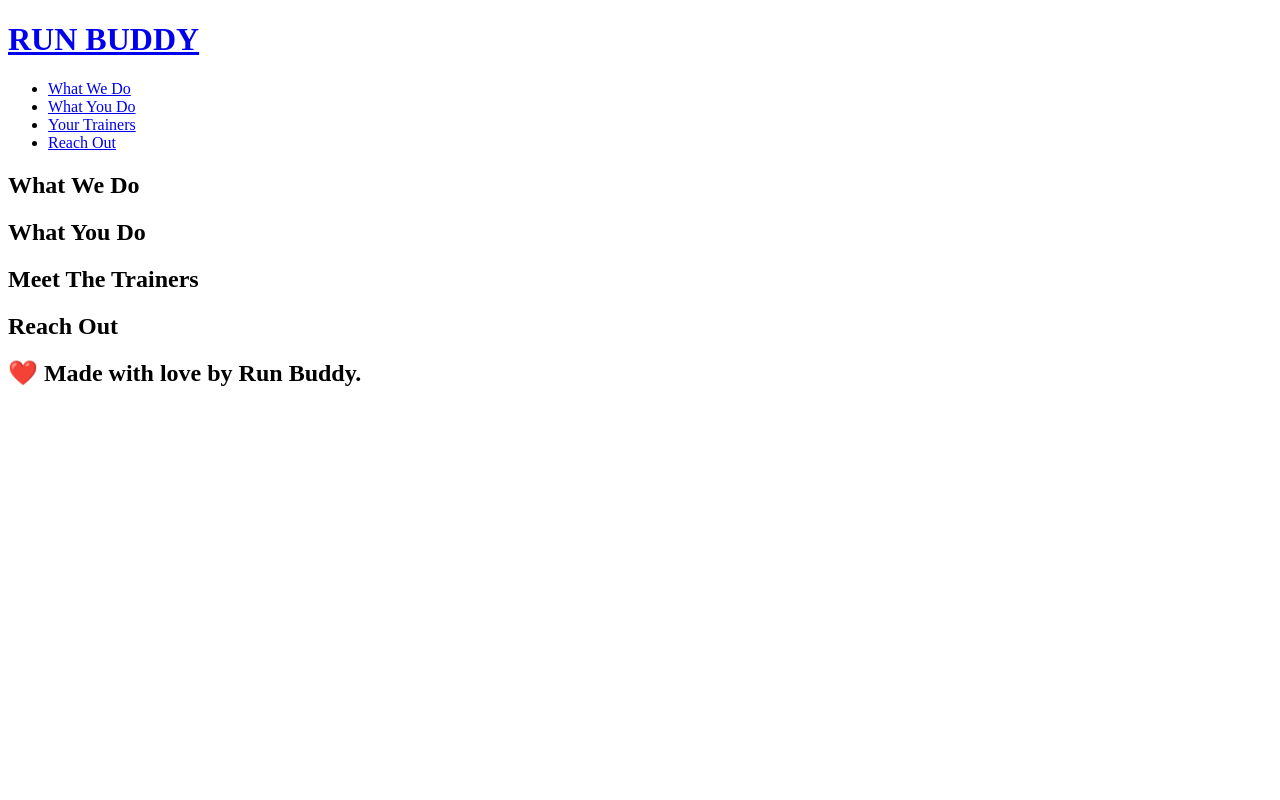
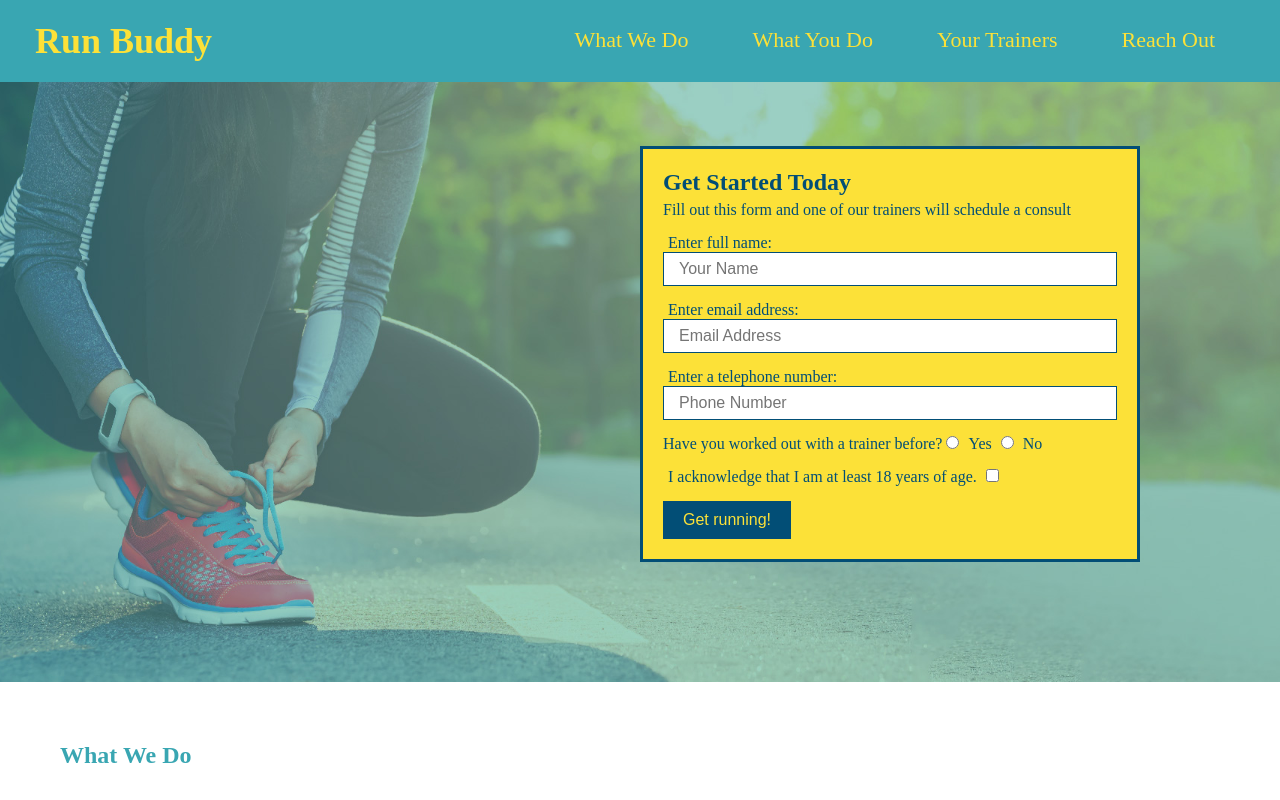
Before and after one commit to megan-greene/run-buddy, a plain HTML site: page index.html in a window 1280 px wide. Shown: the top 800 px of the page. Drawn offline with Linux system fonts and the light colour scheme.

Commit message:
added hero form

```diff
--- /dev/null
+++ b/assets/css/style.css
@@ -0,0 +1,101 @@
+* {
+  margin: 0;
+  padding: 0;
+  box-sizing: border-box;
+}
+header h1 {
+    font-weight: bold;
+    font-size: 36px;
+    color: #fce138;
+    margin: 0;
+    display: inline;
+  }
+body {
+  color: #39a6b2
+}
+
+header a {
+    color: #fce138;
+    text-decoration: none;
+  }
+header {
+  padding: 20px 35px;
+  background-color: #39a6b2
+}
+header nav {
+  float: right;
+  margin: 7px 0;
+}
+header nav ul li {
+  display: inline;
+}
+header nav ul li a {
+  margin: 0 30px;
+  font-weight: lighter;
+  font-size: 22px;
+}
+footer {
+  background: #fce138;
+  width: 100%;
+  padding: 40px 35px;
+}
+footer h2 {
+  display: inline;
+  color: #024e76;
+  font-size: 30px;
+  margin: 0;
+}
+footer div {
+  float: right;
+  line-height: 1.5;
+  text-align: right;
+}
+footer a {
+  color: #024e76;
+}
+section {
+  padding: 60px;
+}
+.hero {
+  background-image: url("../images/hero-bg.jpg");
+  height: 600px;
+  background-size: cover;
+  background-position: center;
+  position: relative;
+}
+.hero-form {
+  border: 3px solid #024e76;
+  background-color: #fce138;
+  padding: 20px;
+  width: 500px;
+  color: #024e76;
+  position: absolute;
+  bottom: 120px;
+  right: 140px;
+}
+.hero-form button {
+  color: #fce138;
+  background-color: #024e76;
+  border: none;
+  padding: 10px 20px;
+  font-size: 16px;
+}
+.hero-form p {
+  margin: 5px 0 15px 0;
+}
+.hero-form h3 {
+  font-size: 24px;
+  margin: 0;
+}
+.hero-form label {
+  margin: 0 5px;
+}
+.form-input {
+  border: 1px solid #024e76;
+  display: block;
+  padding: 7px 15px;
+  font-size: 16px;
+  color: #024e76;
+  width: 100%;
+  margin-bottom: 15px;
+}
--- a/index.html
+++ b/index.html
@@ -2,12 +2,12 @@
 <html lang="en">
   <head>
     <meta charset="UTF-8" />
+    <link rel="stylesheet" href="assets\css\style.css" />
     <title>Run Buddy</title>
   </head>
   <body>
-    <h1>
-        <a href="/">RUN BUDDY</a>
-    </h1>
+    <header>
+    <h1>Run Buddy</h1>
     <nav>
         <ul>
             <li>
@@ -24,22 +24,59 @@
             </li>
         </ul>
     </nav>
-    <section>
-    </section>
+    </header>
+    <section class="hero">
+        <div class="hero-form">
+            <h3>Get Started Today</h3>
+            <p>Fill out this form and one of our trainers will schedule a consult</p>
+            <form>
+                <label for="name">Enter full name:</label>
+                <input type="text" placeholder="Your Name" name="name" id="name" class="form-input" />
+                <label for="email">Enter email address:</label>
+                <input type="text" placeholder="Email Address" name="email" id="email" class="form-input" />
+                <label for="phone">Enter a telephone number:</label>
+                <input type="text" placeholder="Phone Number" name="phone" id="phone" class="form-input"/>
+                <p>
+                    Have you worked out with a trainer before?
+                    <input type="radio" name="trainer-confirm" id="trainer-yes" />
+                    <label for="trainer-yes">Yes</label>
+                    <input type="radio" name="trainer-confirm" id="trainer-no" />
+                    <label for="trainer-no">No</label>
+                </p>
+                <p>
+                    <label for="checkbox" >
+                        I acknowledge that I am at least 18 years of age.
+                    </label>
+                    <input type="checkbox" name="age-confirm" id="checkbox" />
+                </p>
+                <button type="submit">
+                    Get running!
+                </button>
+            </form>
+        </div>
+    </section class="hero">
   <section>
     <h2>What We Do</h2>
   </section>
+
   <section>
     <h2>What You Do</h2>
   </section>
+
   <section>
     <h2>Meet The Trainers</h2>
   </section>
+
   <section>
     <h2>Reach Out</h2>
   </section>
+
   <footer>
     <h2>❤️ Made with love by Run Buddy.</h2>
+    <div>
+        <a href="#">Read Our Privacy Policy</a><br />
+        &copy; 2019 Run Buddy, Inc.
+    </div>
   </footer>
   </body>
 </html>
```
Also changed, not shown: assets/images/hero-bg.jpg (added). Lines whose indentation alone changed are shown as unchanged.
